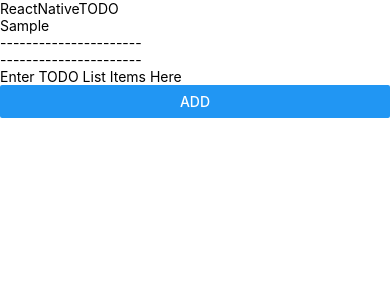
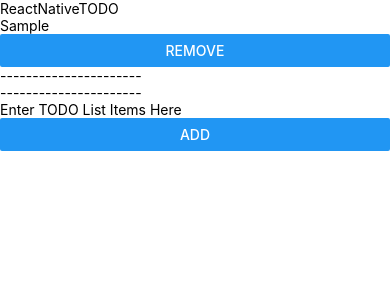
Before and after one commit to topherPedersen/ReactNativeTODO, a React Native app: screen / in a window 390 px wide. Both pictures are taken after typing "Sample" into the empty fields and a click on the button "ADD". Shown: the top 300 px of the page. Built offline with nearby package versions, Linux system fonts and the light colour scheme.

Commit message:
added Item component and remove buttons

```diff
--- a/App.js
+++ b/App.js
@@ -64,7 +64,7 @@ class App extends Component {
 
         <Button
           onPress={ () => this.handleAddItem() }
-          title="Add"/>
+          title="ADD"/>
 
       </View>
     );
--- /dev/null
+++ b/Item.js
@@ -0,0 +1,17 @@
+import React, { Component } from 'react';
+import { Text, View, Image, Button } from 'react-native';
+
+class Item extends Component {
+  render() {
+    // Return our todo list items as an array of <Text/>
+    // components to be rendered on screen
+    return (
+      <View>
+        <Text>{this.props.itemText}</Text>
+        <Button title="REMOVE" />
+      </View>
+    );
+  }
+}
+
+export default Item;
--- a/List.js
+++ b/List.js
@@ -1,5 +1,7 @@
 import React, { Component } from 'react';
 import { Text, View, Image } from 'react-native';
+import Item from './Item';
+
 
 class List extends Component {
   render() {
@@ -10,7 +12,8 @@ class List extends Component {
     // Iterate over this.props.items, and add each item to our
     // empty list as a <Text/> component
     for (var i = 0; i < this.props.items.length; i++) {
-      listItemElements.push(<Text>{this.props.items[i]}</Text>);
+      // listItemElements.push(<Text> {this.props.items[i]} </Text>);
+      listItemElements.push(<Item itemText={this.props.items[i]} />);
     }
 
     // Return our todo list items as an array of <Text/>
```
